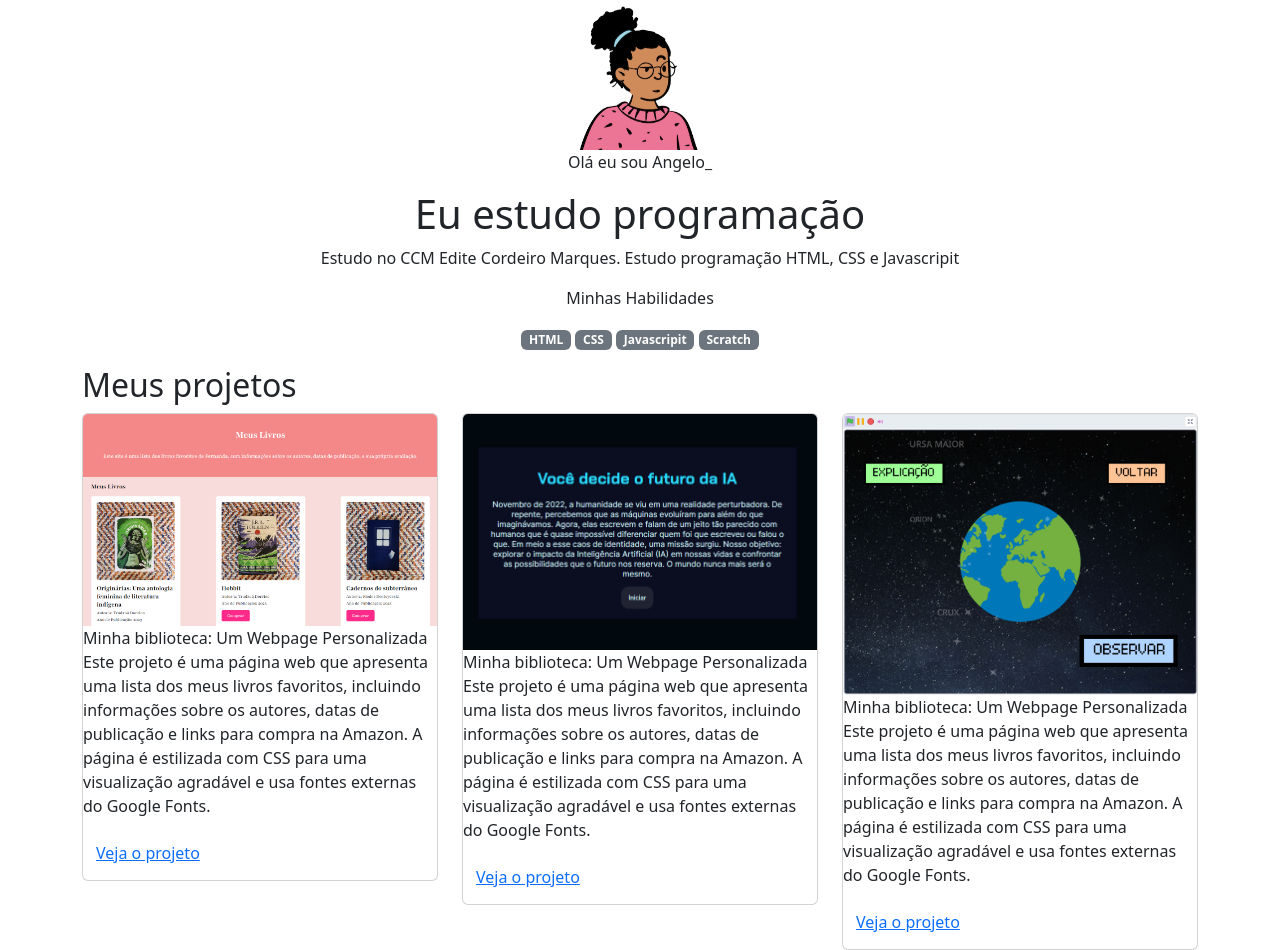
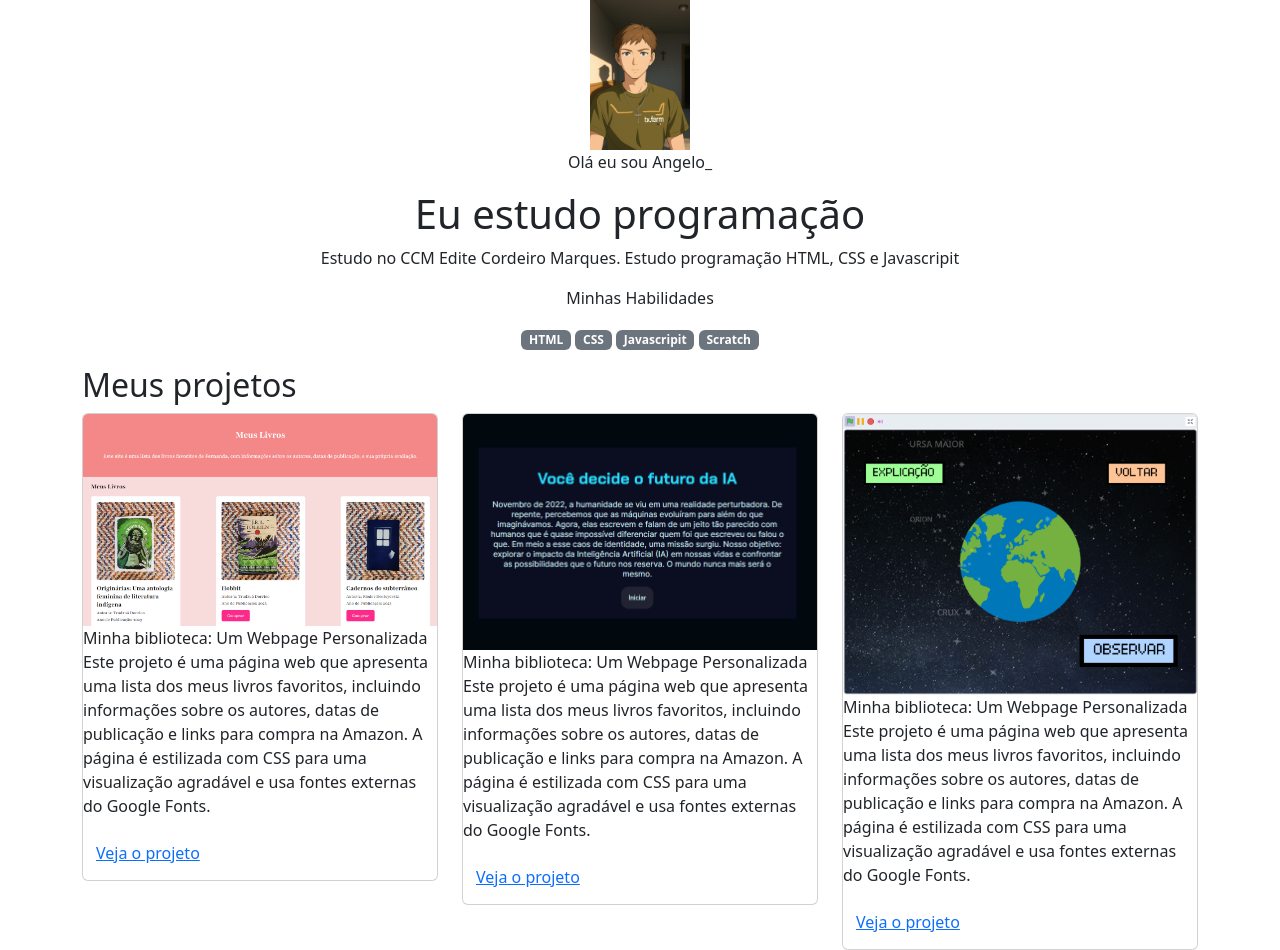
Before and after one commit to Gralak2009/portfolio, a plain HTML site: page index.html in a window 1280 px wide. Drawn offline with nearby package versions, Linux system fonts and the light colour scheme.

Commit message:
img avatar

```diff
--- a/index.html
+++ b/index.html
@@ -10,7 +10,7 @@
 </head>
 <body>
     <header class="container text-center">
-   <img src="img/avatar-perfil.png" alt="avatar do Angelo" class="rouded-circle" whidh="150" height="150" srcset=""/>
+   <img src="img/abb632ed-4c55-46a7-8ffb-784b6bbe2185.jpg" alt="avatar do Angelo" class="rouded-circle" whidh="150" height="150" srcset=""/>
    <p>Olá eu sou Angelo_</p>
    <h1>Eu estudo programação</h1>
    <p>Estudo no CCM Edite Cordeiro Marques. Estudo programação HTML, CSS e Javascripit </p>
```
